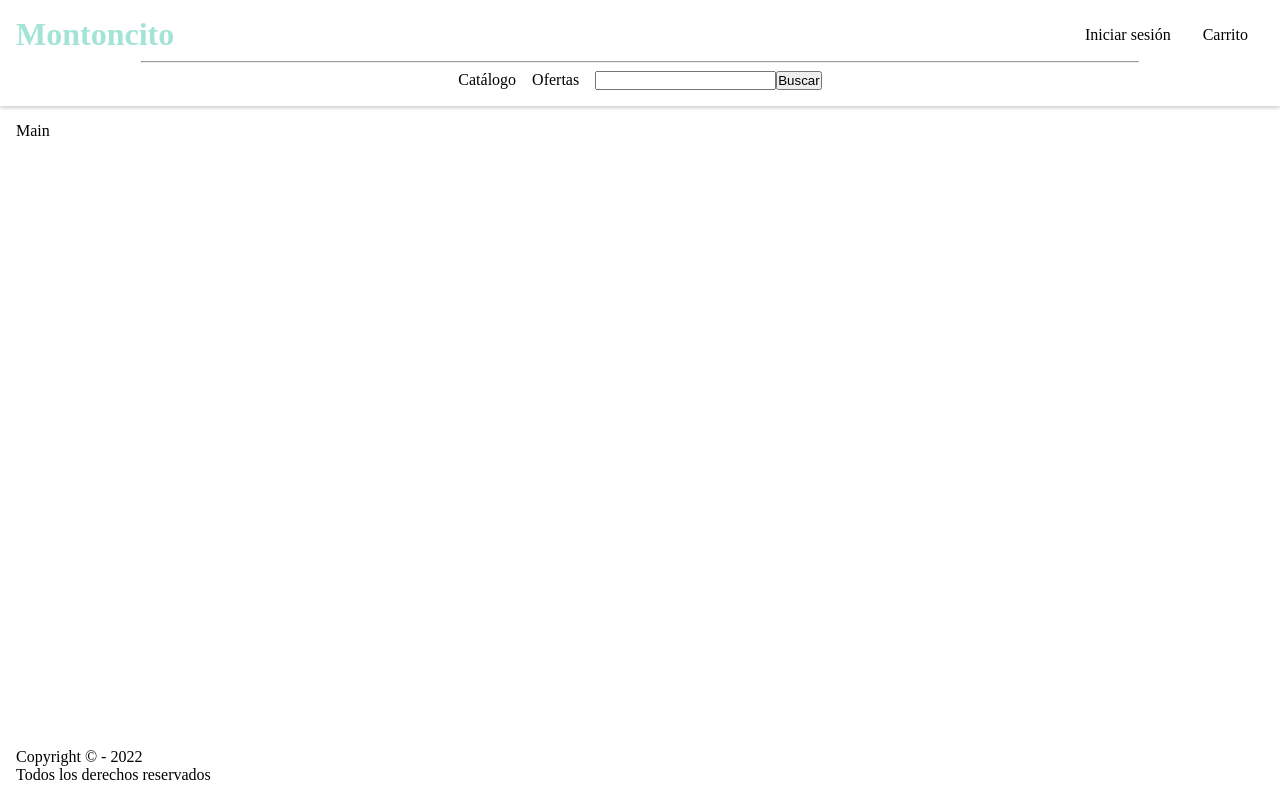
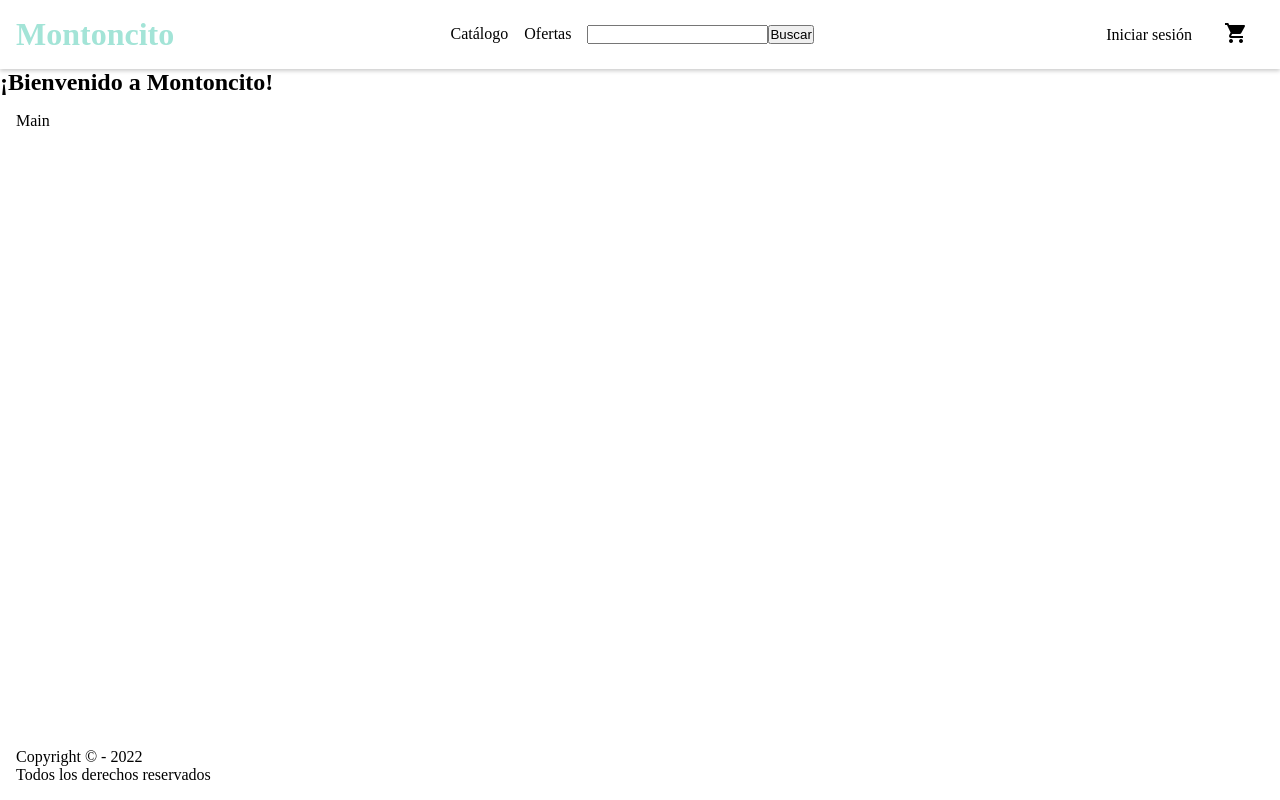
Before and after one commit to MaxiBoolean/Montoncito, a React (Create React App) app: page / in a window 1280 px wide. Built offline with nearby package versions, Linux system fonts and the light colour scheme.

Commit message:
Agregado ItemListContainer

```diff
--- a/src/App.js
+++ b/src/App.js
@@ -1,11 +1,13 @@
 import Header from "./Header"
 import Footer from "./Footer"
 import Main from "./Main"
+import ItemListContainer from "./components/ItemListContainer"
 
 const App = () =>{
     return (
         <>
             <Header/>
+            <ItemListContainer greeting="¡Bienvenido a Montoncito!"/>
             <Main/>
             <Footer/>
         </>
--- a/src/Header.js
+++ b/src/Header.js
@@ -1,19 +1,10 @@
 import NavBar from "./components/NavBar"
+
 
 const Header = () =>{
     return (
         <header className="header">
-            <div className="header__brand">
-                <h1 className="header__brand__titulo">Montoncito</h1>
-                <div className="header__brand__logon-carrito">
-                    <a href="">Iniciar sesión</a>
-                    <a href="">Carrito </a>
-                </div>
-            </div>
-            <hr />
-            <div className="header__container">
-                <NavBar/>
-            </div>
+            <NavBar/>
         </header>
     )
 }
--- /dev/null
+++ b/src/components/ItemListContainer.js
@@ -0,0 +1,9 @@
+import React from 'react'
+
+const ItemListContainer = (props) => {
+  return (
+    <h2>{props.greeting}</h2>
+  )
+}
+
+export default ItemListContainer;
--- a/src/components/NavBar.js
+++ b/src/components/NavBar.js
@@ -2,12 +2,21 @@ import React from 'react';
 
 function NavBar() {
   return (
+    <>
+    <div className="header__brand">
+        <h1 className="header__brand__titulo">Montoncito</h1>
+    </div>
     <nav className="nav">
         <a href="#" className="nav__link">Catálogo</a>
         <a href="#" className="nav__link">Ofertas</a>
         <input type="search" name=""/>
         <button>Buscar</button>
     </nav>
+    <div className="header__logon-carrito">
+        <a href="">Iniciar sesión</a>
+        <a href=""><span class="material-icons">shopping_cart</span></a>
+    </div>
+    </>
   )
 }
 
--- a/src/css/estilos.scss
+++ b/src/css/estilos.scss
@@ -27,37 +27,31 @@
   }
 
   .header {
-
-
+    display: flex;
+    justify-content: space-between;
+    align-items: center;
     box-shadow: 0 2px 4px rgba(0, 0, 0, 0.2);
 
     &__brand{
-      display: flex;
+      /* display: flex;
       flex-direction: row;
       justify-content: space-between;
-      align-items: center;
+      align-items: center; */
       &__titulo{
         color: #A3E4D7;
       }
+    }
     &__logon-carrito{
+      display: flex;
+      align-items: center;
       a{
         margin:0 1rem;
       }
     }
-    }
-    hr{
-      width: 80%;
-      margin: .5rem auto;
-    }
-    &__container{
-      display: flex;
-      justify-content: center;
-      align-items: center;
     nav {
       a {
         margin-right: 1rem;
       }
     }
-    }
 
   }
```
Lines whose indentation alone changed are shown as unchanged.
